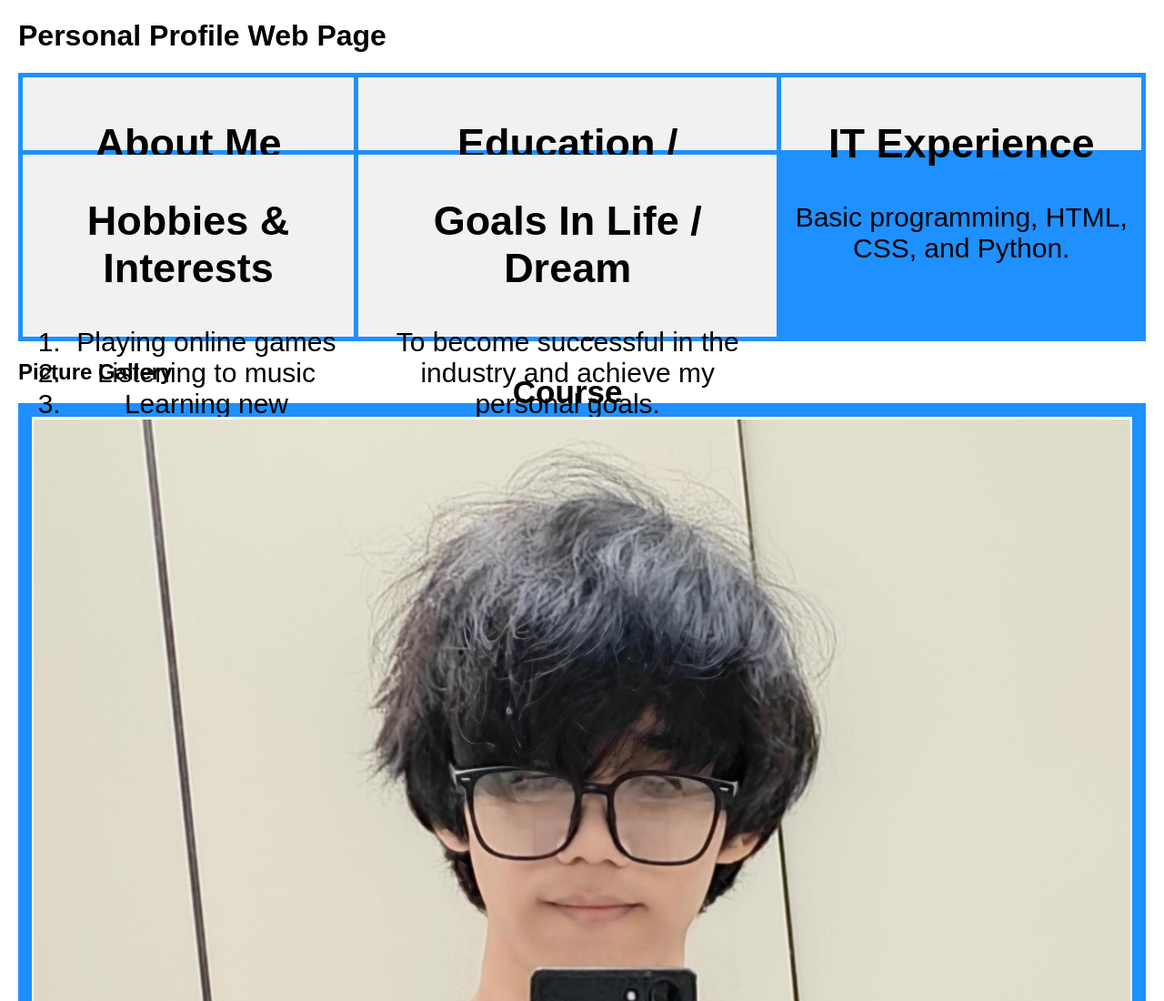
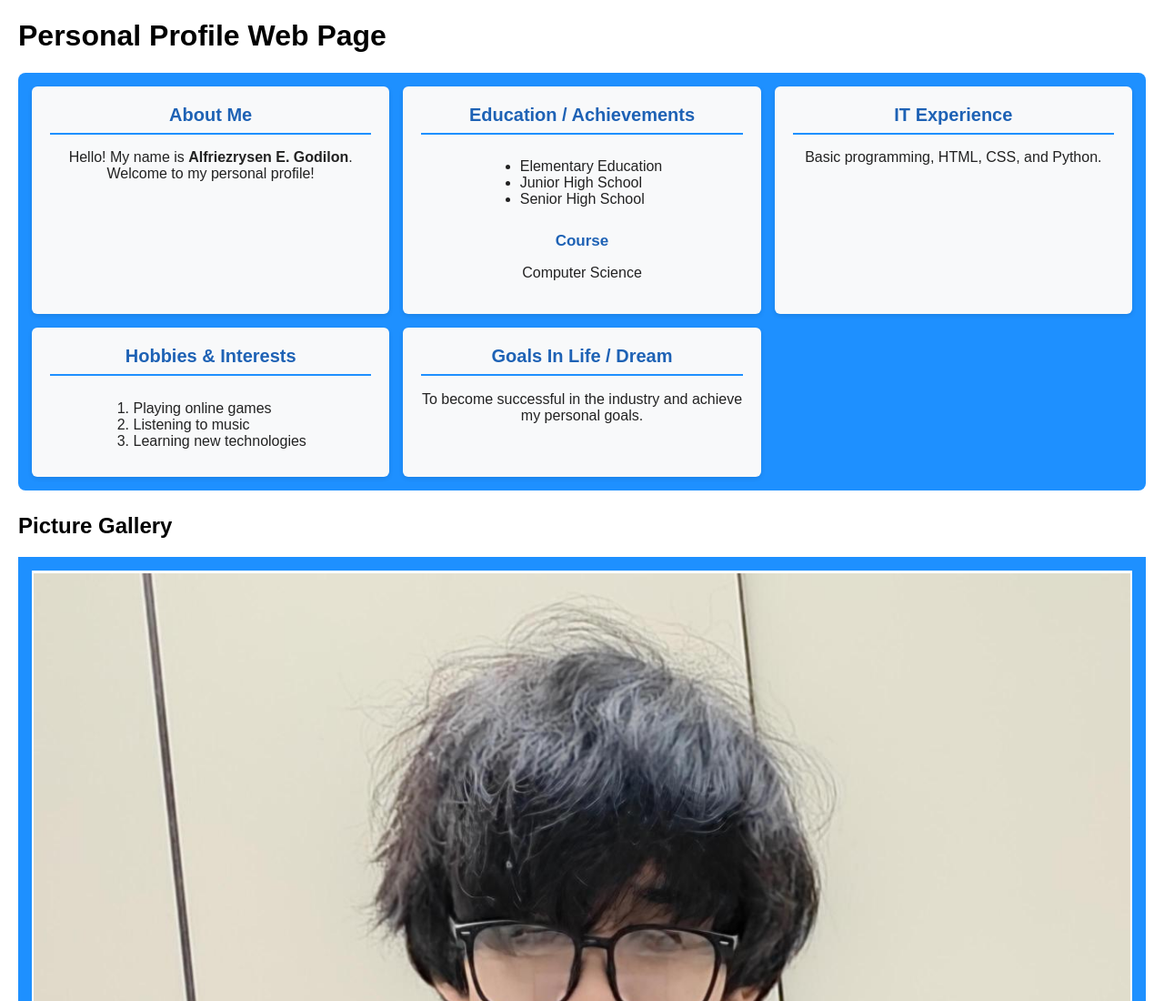
Before and after one commit to apcaegodilon/webprog-CS251_IT253-html-lessons, a plain HTML site: page introduction/index.html in a window 1280 px wide. Shown: the top 1100 px of the page at 91% size. Drawn offline with Linux system fonts and the light colour scheme.

Commit message:
Refactor CSS grid styles for improved layout

```diff
--- a/introduction/css/css-grid.css
+++ b/introduction/css/css-grid.css
@@ -1,15 +1,42 @@
 .container {
-  display: grid;
-  grid-template-columns: auto auto auto;
-  grid-template-rows: 80px 200px;
-  background-color: dodgerblue;
-  padding: 5px;
-  gap: 5px;
+    display: grid;
+    grid-template-columns: repeat(3, 1fr);
+    grid-auto-rows: auto;
+    background-color: dodgerblue;
+    padding: 15px;
+    gap: 15px;
+    border-radius: 8px;
+    margin-bottom: 25px;
 }
+
 .container div {
-  background-color: #f1f1f1;
-  color:#000;
-  padding: 10px;
-  font-size: 30px;
-  text-align: center;
+    background-color: #f8f9fa;
+    color: #222;
+    padding: 20px;
+    font-size: 16px;
+    text-align: center;
+    border-radius: 6px;
+    box-shadow: 0 2px 5px rgba(0, 0, 0, 0.1);
 }
+
+.container h2 {
+    margin-top: 0;
+    font-size: 20px;
+    color: #1e62b5;
+    border-bottom: 2px solid dodgerblue;
+    padding-bottom: 8px;
+}
+
+.container h3 {
+    margin-bottom: 5px;
+    font-size: 17px;
+    color: #1e62b5;
+}
+
+.container ul,
+.container ol {
+    display: inline-block;
+    text-align: left;
+    margin: 10px 0;
+    padding-left: 20px;
+}
```
